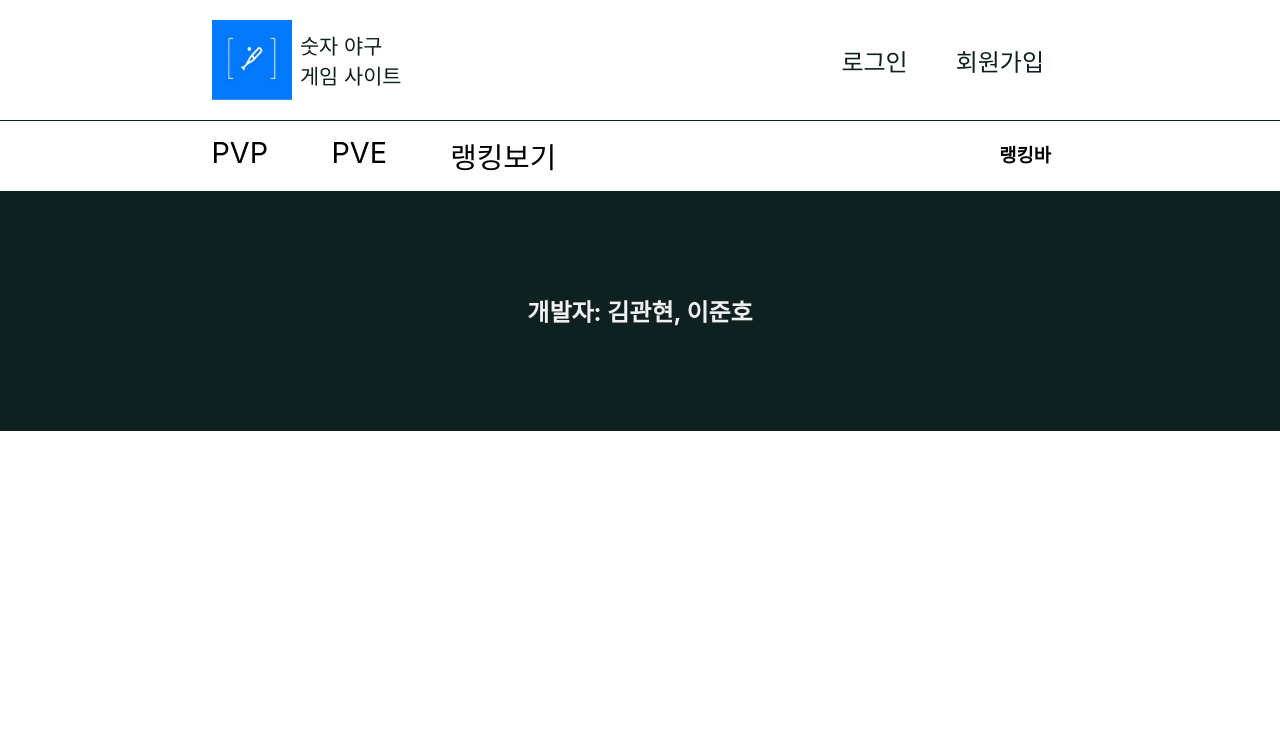
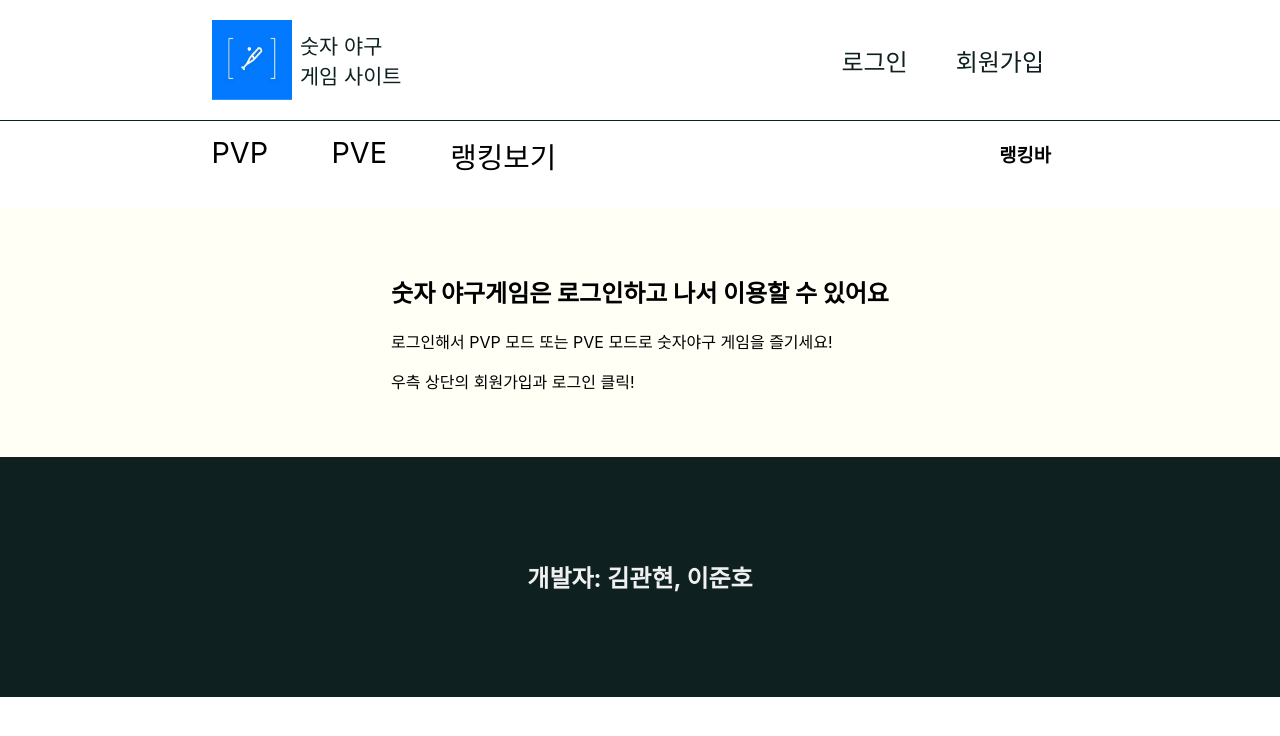
Before and after one commit to playful-study/web-baseball-game, a React (Create React App) app in the folder front/baseball/: page / in a window 1280 px wide. Shown: the top 736 px of the page. Built offline with nearby package versions, Linux system fonts and the light colour scheme; the HTML template or start-up script is replaced by a standard one.

Commit message:
style: Main페이지 유저정보 div 추가

```diff
--- a/front/baseball/src/component/main/MainContext.jsx
+++ b/front/baseball/src/component/main/MainContext.jsx
@@ -1,5 +1,6 @@
 import React from 'react'
 import styled from 'styled-components'
+import UserDiv from './UserDiv';
 
 const StyledMainContext = styled.div`
 
@@ -8,7 +9,7 @@ const StyledMainContext = styled.div`
 const MainContext = () => {
   return (
     <StyledMainContext>
-
+      <UserDiv/>
     </StyledMainContext>
   )
 }
--- /dev/null
+++ b/front/baseball/src/component/main/UserDiv.jsx
@@ -0,0 +1,24 @@
+import React, { useContext } from 'react'
+import styled from 'styled-components'
+import UserSpan from './UserSpan';
+
+const StyledUserDiv = styled.div`
+    display: flex;
+    justify-content: center;
+    align-items: center;
+    background-color: #FFFFF5;
+    width: 100vw;
+    height: 250px;
+    margin-top: 1em;
+`;
+
+const UserDiv = () => {
+
+  return (
+    <StyledUserDiv>
+        <UserSpan/>
+    </StyledUserDiv>
+  );
+}
+
+export default UserDiv
--- /dev/null
+++ b/front/baseball/src/component/main/UserSpan.jsx
@@ -0,0 +1,35 @@
+import React, { useContext } from 'react'
+import styled from 'styled-components'
+import { UserContext } from '../../context/UserContext';
+
+const StyledUserSpan = styled.div`
+    margin: auto;
+
+    & > :not(p) {
+        font-size: 1.5em;
+    }
+`;
+
+const UserSpan = () => {
+    const { user } = useContext(UserContext);
+    if(user) {
+        return (
+            <StyledUserSpan>
+                <h2>{user.nickname}님 어서오세요!</h2>
+                <span><strong>나의 전적:</strong> {user.win + user.lose}전 {user.win}승 {user.lose}패</span>
+                <h3>PVP 모드 또는 PVE 모드로 숫자야구 게임을 즐기세요!</h3>
+            </StyledUserSpan>
+          )
+    }
+    else {
+        return (
+            <StyledUserSpan>
+                <h2>숫자 야구게임은 로그인하고 나서 이용할 수 있어요</h2>
+                <p>로그인해서 PVP 모드 또는 PVE 모드로 숫자야구 게임을 즐기세요!</p>
+                <p>우측 상단의 회원가입과 로그인 클릭!</p>
+            </StyledUserSpan>
+        )
+    }
+}
+
+export default UserSpan
```
